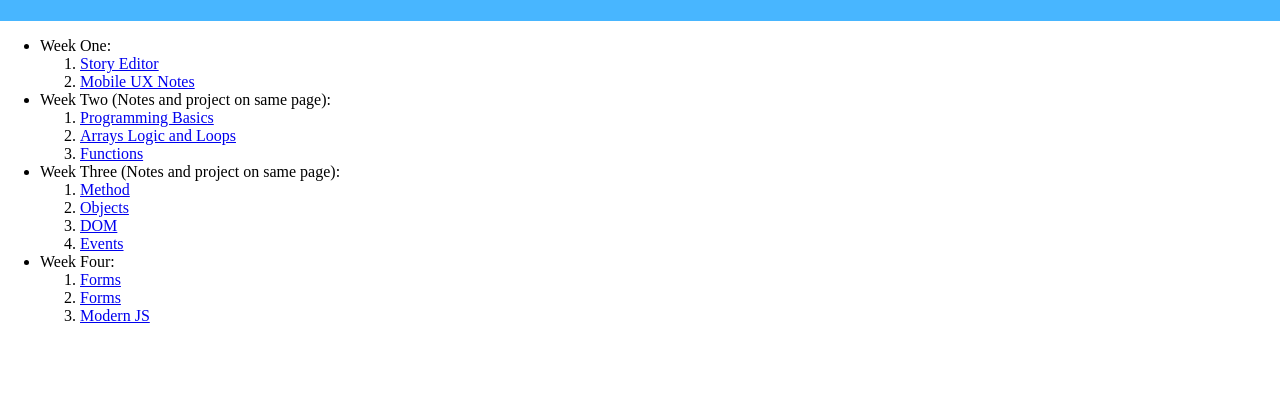
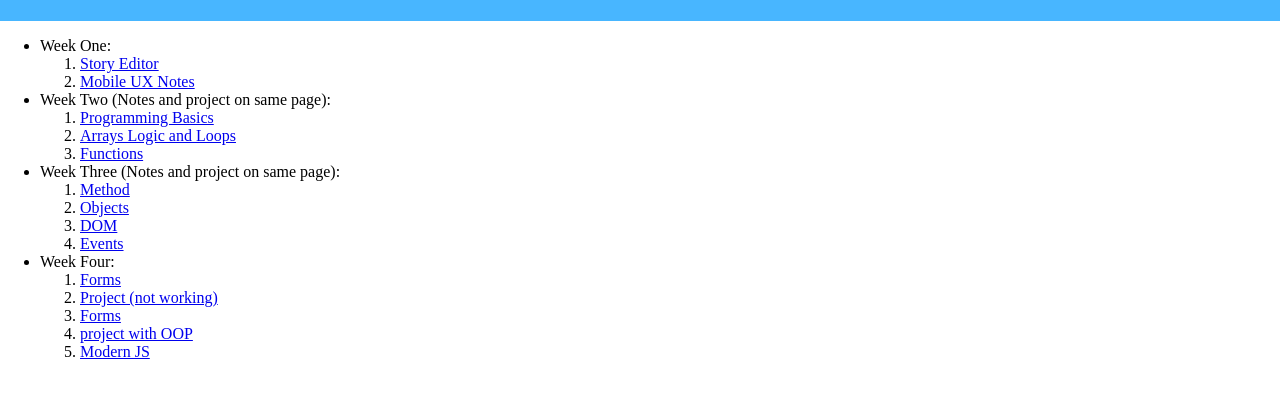
Before and after one commit to this-is-matt/FEII-Portfolio, a plain HTML site: page index.html in a window 1280 px wide. Shown: the part 109-504 px from the top of the page. Drawn offline with Linux system fonts and the light colour scheme; a script that the page names is missing.

Commit message:
update to index - included game links

```diff
--- a/index.html
+++ b/index.html
@@ -40,7 +40,9 @@
         <li>Week Four:
             <ol>
                 <li><a href="W04/forms.html">Forms</a></li>
+                <li><a href="W04/indexForms.html">Project (not working)</a></li>
                 <li><a href="W04/OOP.html">Forms</a></li>
+                <li><a href="W04/indexOOP.html">project with OOP</a></li>
                 <li><a href="w04/ModernJS.html">Modern JS</a></li>
             </ol>
         </li>
```
